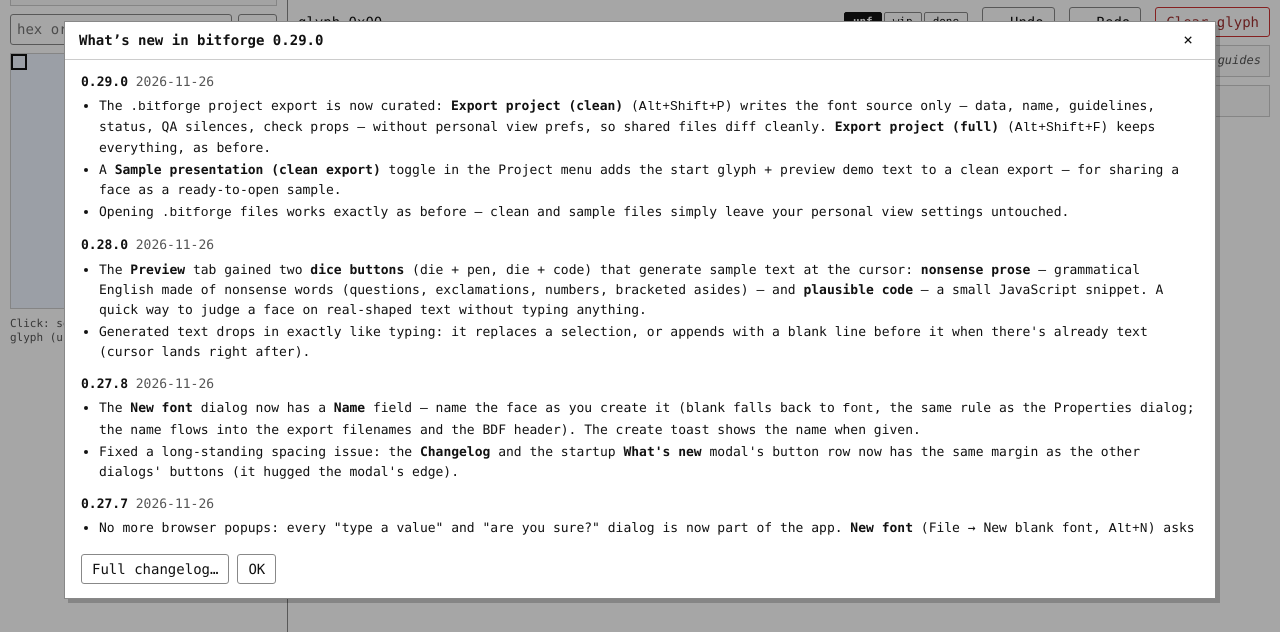
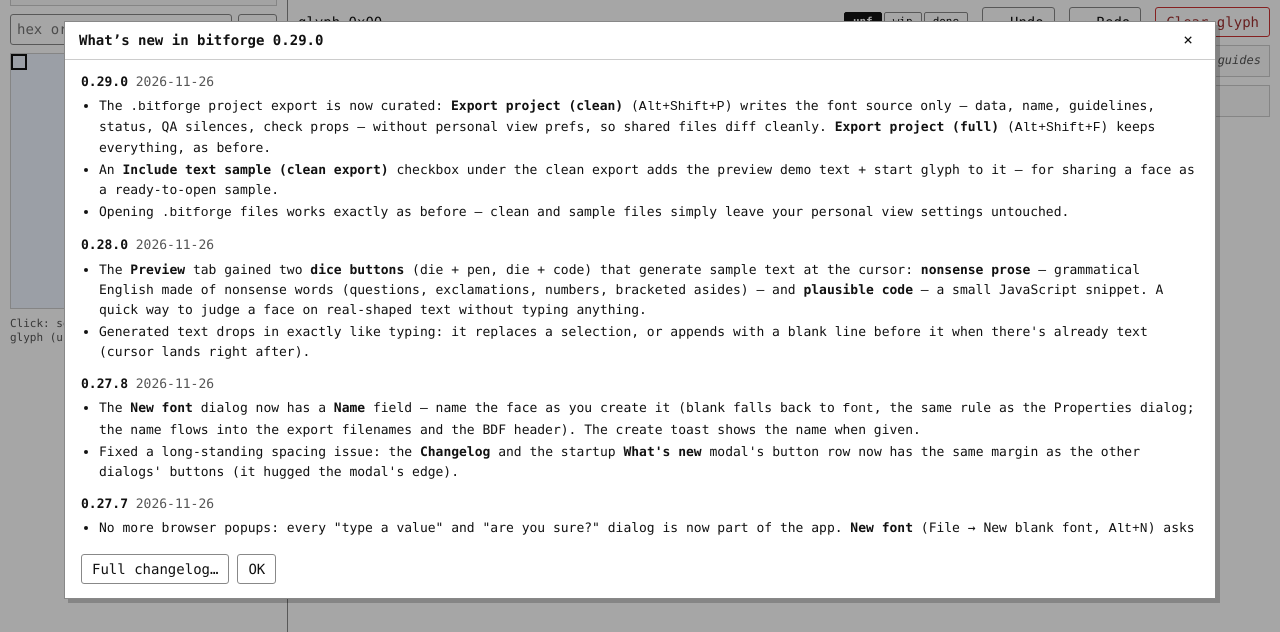
Before and after one commit to kutis96/bitforge, a plain HTML site: page index.html in a window 1280 px wide. Shown: the part 90-722 px from the top of the page. Drawn offline with Linux system fonts and the light colour scheme; no server answers.

Commit message:
bitforge [next]: 'Include text sample (clean export)' — checkbox moved under the clean export, renamed per user

```diff
--- a/index.html
+++ b/index.html
@@ -28,8 +28,8 @@
           <button type="button" id="mi-copy-png-clip" title="Copy the whole atlas PNG (remembered background) to the clipboard; downloads if the clipboard is unavailable">Copy PNG to clipboard<span class="mi-key">Alt+Shift+C</span></button>
           <button type="button" id="mi-export-bdf" title="Export a BDF font (single face, 256 codes)">Export BDF font<span class="mi-badge">Alpha</span><span class="mi-key">Alt+Shift+S</span></button>
           <button type="button" id="mi-export-ttf" title="Export a TrueType (.ttf) font — blank glyphs are left unmapped so other fonts can fill them in">Export TTF font<span class="mi-badge">Beta</span><span class="mi-key">Alt+Shift+T</span></button>
-          <button type="button" id="mi-clean-presentation" class="mi-radio" title="Include the sample presentation (start glyph + preview demo text) in the CLEAN project export — for sharing a face as a ready-to-open sample"><span class="mi-check"></span>Sample presentation (clean export)</button>
           <button type="button" id="mi-export-project-clean" title="Export a .bitforge project file WITHOUT personal view prefs — the font source: data, name, guidelines, status, QA silences, check props (source-control friendly)">Export project (clean)&#8230;<span class="mi-key">Alt+Shift+P</span></button>
+          <button type="button" id="mi-clean-presentation" class="mi-radio" title="Checkbox — include the preview text sample (and start glyph) in the CLEAN export only; for sharing a face as a ready-to-open sample"><span class="mi-check"></span>Include text sample (clean export)</button>
           <button type="button" id="mi-export-project-full" title="Export a .bitforge project file WITH all settings (personal view prefs included)">Export project (full)&#8230;<span class="mi-key">Alt+Shift+F</span></button>
           <button type="button" id="mi-export-verilog" title="Export a Verilog $readmemb ROM">Export Verilog ROM<span class="mi-key">Ctrl+Shift+S</span></button>
         </div>
--- a/js/app.js
+++ b/js/app.js
@@ -1644,8 +1644,8 @@
   function exportProject(mode) {
     downloadText(projectExportText(mode), BF.filenameBase(state.font.name) + PROJECT_EXT);
   }
-  // "Sample presentation (clean export)" menu toggle — a personal pref through
-  // the settings API (DECISIONS #40), default OFF: a clean export is clean.
+  // "Include text sample (clean export)" menu checkbox — a personal pref
+  // through the settings API (DECISIONS #40), default OFF: a clean export is clean.
   function setCleanPresentation(v) {
     settingsSet("cleanPresentation", !!v);
     syncCleanPresentationMenu();
--- a/js/changelog.js
+++ b/js/changelog.js
@@ -16,7 +16,7 @@
 var BF_CHANGELOG = [
   { version: "0.29.0", date: "2026-11-26", changes: [
     "The `.bitforge` project export is now curated: **Export project (clean)** (`Alt+Shift+P`) writes the font source only — data, name, guidelines, status, QA silences, check props — without personal view prefs, so shared files diff cleanly. **Export project (full)** (`Alt+Shift+F`) keeps everything, as before."
-  , "A **Sample presentation (clean export)** toggle in the Project menu adds the start glyph + preview demo text to a clean export — for sharing a face as a ready-to-open sample."
+  , "An **Include text sample (clean export)** checkbox under the clean export adds the preview demo text + start glyph to it — for sharing a face as a ready-to-open sample."
   , "Opening `.bitforge` files works exactly as before — clean and sample files simply leave your personal view settings untouched."
   ] },
   { version: "0.28.0", date: "2026-11-26", changes: [
```
Also changed, not shown: 5 other files.
